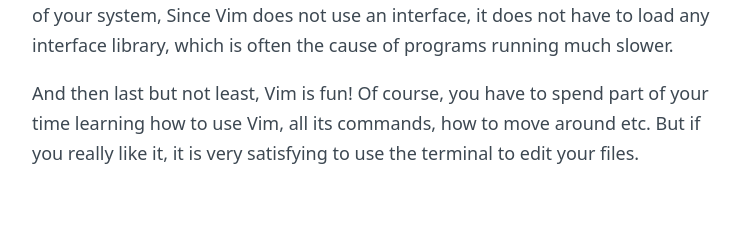
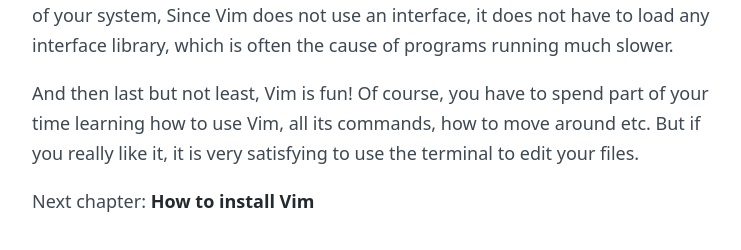
Before and after one commit to pablocorbalann/vimmasterguide, a Flask app: page /c/1 in a window 1280 px wide. Shown: the part 839-1089 px from the top of the page, without its empty margins (88-829 px from the left). Before the commit the page ends 1003 px from the top, so only its background shows below. Run offline with Flask 2, Linux system fonts and the light colour scheme.

Commit message:
feat: Basic 'next chapter' recomendation created at the end of the posts

```diff
--- a/app.py
+++ b/app.py
@@ -26,11 +26,15 @@
     if int(cid) < len(chpt) + 1:
         # it was a valid chapter id
         t = ""
-        for c in chpt:
+        for i, c in enumerate(chpt):
             if c[1] == int(cid):
+                if i + 1 < len(chpt):
+                    next_chapter = chpt[i + 1]
+                else:
+                    next_chapter = chpt[i]
                 # set the title of the page as the title of the chapter
                 t = c[0]
-                return render_template(f'chapters/{cid}.html', title=t, bar=f"c/{cid}", post=c)
+                return render_template(f'chapters/{cid}.html', title=t, bar=f"c/{cid}", post=c, next_chapter=next_chapter)
     return url_for('error404')
 
 
--- a/chapters.json
+++ b/chapters.json
@@ -1,3 +1,4 @@
 [
-  ["What is Vim?", 1, 3, "easy"]
+  ["What is Vim?", 1, 3, "easy"],
+  ["How to install Vim", 2, 3, "easy"]
 ]
--- /dev/null
+++ b/templates/chapters/2.html
@@ -0,0 +1,3 @@
+{% extends "post.html" %}
+
+{% block post %}{% endblock post %}
--- a/templates/post.html
+++ b/templates/post.html
@@ -4,4 +4,5 @@
 <h1>{{ post[0] }}</h1>
 <p class=clarification>{{ post[2] }} minutes / {{ post[3] }}</p>
 {% block post %}{% endblock post %}
+<p>Next chapter: <a href="{{ url_for('chapter', cid=next_chapter[1]) }}">{{ next_chapter[0] }}</a></p>
 {% endblock main %}
```
